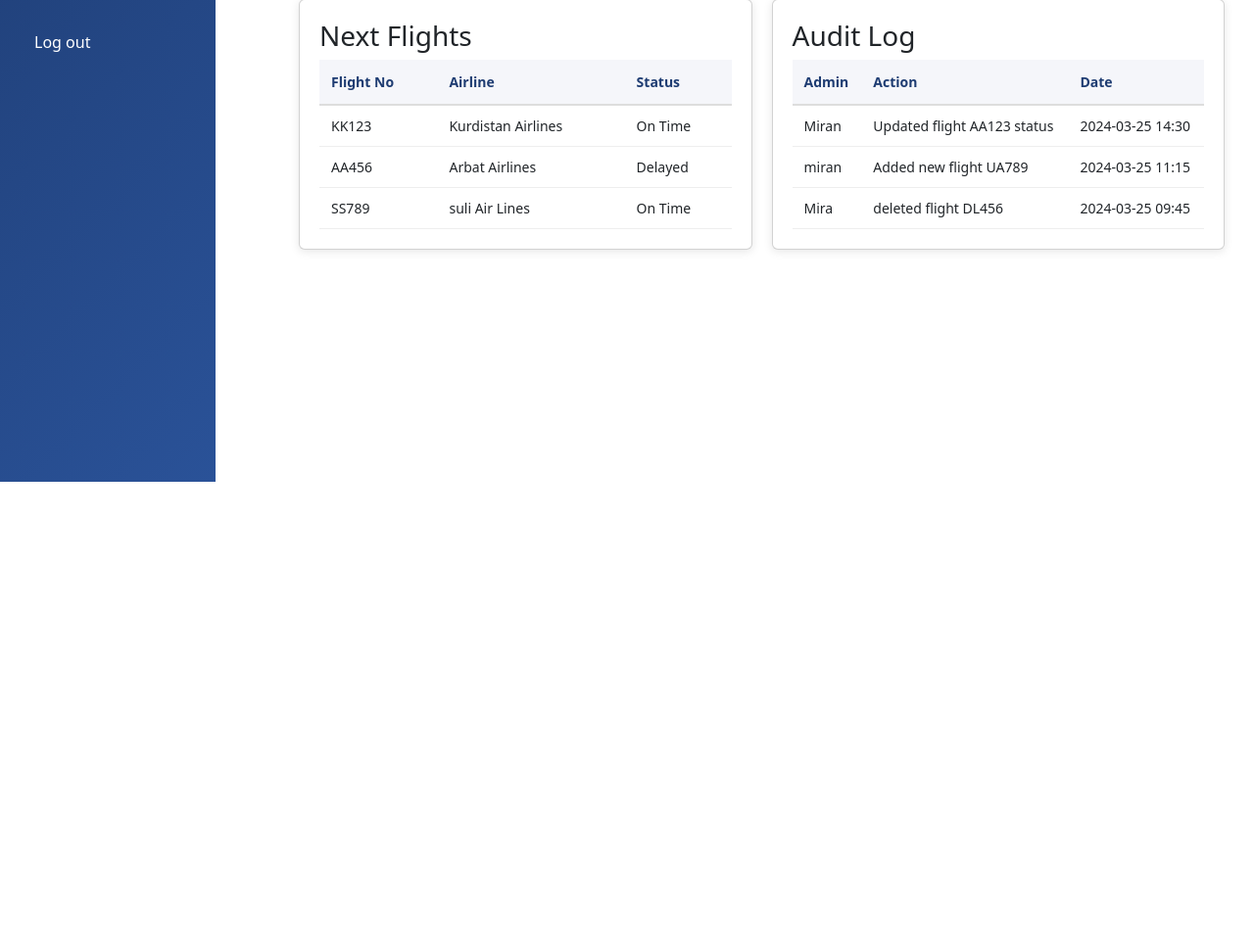
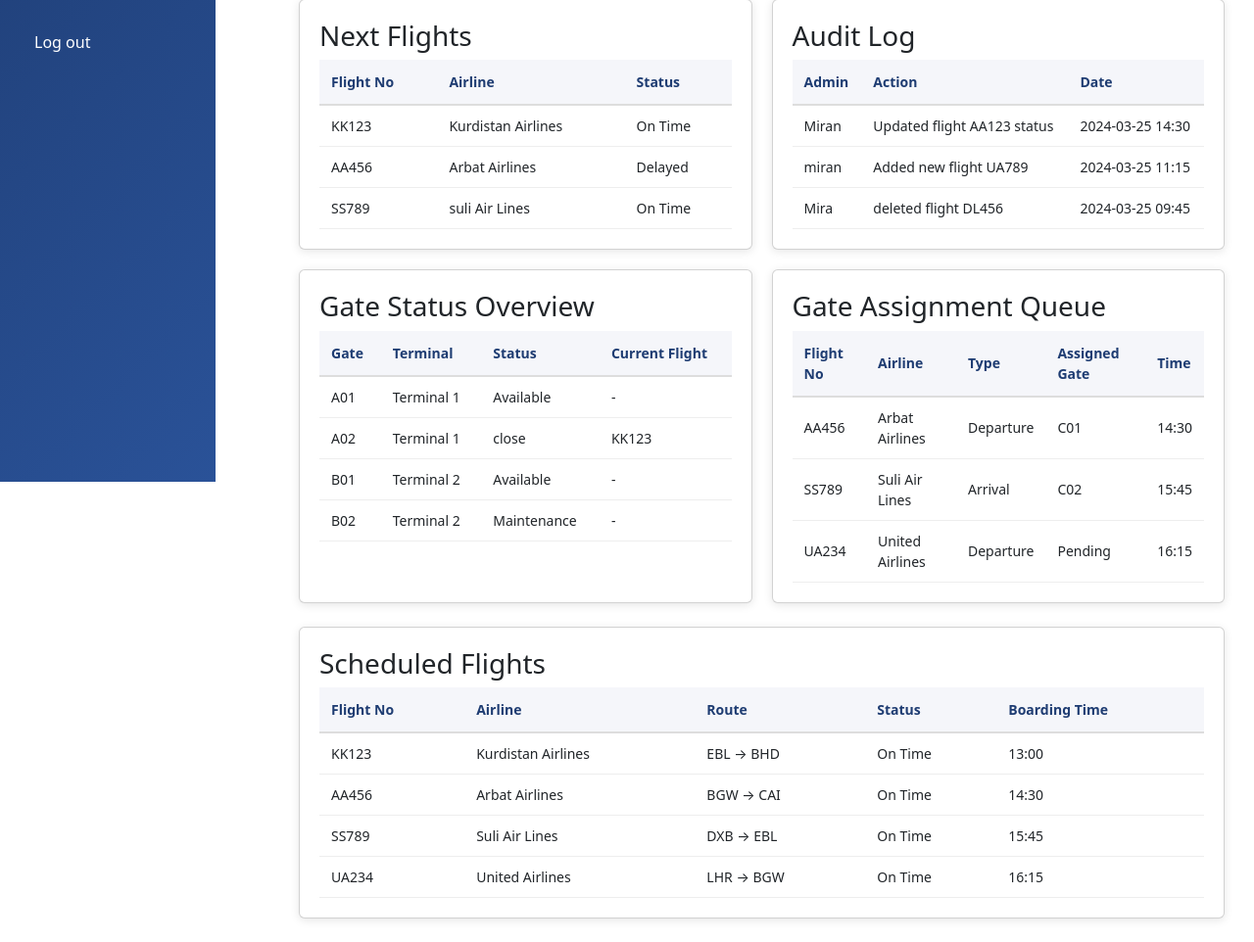
Before and after one commit to paiwast8303/airport, a PHP site: page /dashboard.php in a window 1280 px wide. Shown: the part 308-1270 px from the top of the page at 98% size. Before the commit the page ends 800 px from the top, so only its background shows below. Run offline with PHP 8.4, Linux system fonts and the light colour scheme; the visitor is signed in with stand-in values (Sample User, id 1); data that the repository does not hold is empty.

Commit message:
Dashboard page updated on admin web. i added 3 container 2 container for gate manager and 1 container for flight manager and i fixed a css issue  on card grid

```diff
--- a/admin/dashboard.php
+++ b/admin/dashboard.php
@@ -18,7 +18,7 @@ $qda = mysqli_query($db, "SELECT * FROM `admin`")
 <head>
     <meta charset="UTF-8">
     <meta name="viewport" content="width=device-width, initial-scale=1.0">
-    <title>Document</title>
+    <title>Dashboard</title>
 <link rel="stylesheet" href="style/dashboard.css">
     <link href="https://cdn.jsdelivr.net/npm/bootstrap@5.3.8/dist/css/bootstrap.min.css" rel="stylesheet" integrity="sha384-sRIl4kxILFvY47J16cr9ZwB07vP4J8+LH7qKQnuqkuIAvNWLzeN8tE5YBujZqJLB" crossorigin="anonymous">
 </head>
@@ -139,8 +139,127 @@ $qda = mysqli_query($db, "SELECT * FROM `admin`")
 
                     </table>
                 </div>
+                <?php if ($roles != 'Flight Manger'): ?>
+                <div class="card">
+    <h3>Gate Status Overview</h3>
+    <table>
+        <tr>
+            <th>Gate</th>
+            <th>Terminal</th>
+            <th>Status</th>
+            <th>Current Flight</th>
+        </tr>
+        <tr>
+            <td>A01</td>
+            <td>Terminal 1</td>
+            <td>Available</td>
+            <td>-</td>
+        </tr>
+        <tr>
+            <td>A02</td>
+            <td>Terminal 1</td>
+            <td>close</td>
+            <td>KK123</td>
+        </tr>
+        <tr>
+            <td>B01</td>
+            <td>Terminal 2</td>
+            <td>Available</td>
+            <td>-</td>
+        </tr>
+        <tr>
+            <td>B02</td>
+            <td>Terminal 2</td>
+            <td>Maintenance</td>
+            <td>-</td>
+        </tr>
+    </table>
+</div>
+
+<div class="card">
+    <h3>Gate Assignment Queue</h3>
+    <table>
+        <tr>
+            <th>Flight No</th>
+            <th>Airline</th>
+            <th>Type</th>
+            <th>Assigned Gate</th>
+            <th>Time</th>
+        </tr>
+        <tr>
+            <td>AA456</td>
+            <td>Arbat Airlines</td>
+            <td>Departure</td>
+            <td>C01</td>
+            <td>14:30</td>
+        </tr>
+        <tr>
+            <td>SS789</td>
+            <td>Suli Air Lines</td>
+            <td>Arrival</td>
+            <td>C02</td>
+            <td>15:45</td>
+        </tr>
+        <tr>
+            <td>UA234</td>
+            <td>United Airlines</td>
+            <td>Departure</td>
+            <td>Pending</td>
+            <td>16:15</td>
+        </tr>
+    </table>
+</div>
+<?php endif; ?>
+
+
             </div>
+            <br>
+            <?php if ($roles != 'Gate Manger'): ?>
+            <div class="card">
+    <h3>Scheduled Flights</h3>
+    <table>
+        <tr>
+            <th>Flight No</th>
+            <th>Airline</th>
+            <th>Route</th>
+            <th>Status</th>
+            <th>Boarding Time</th>
+        </tr>
+        <tr>
+            <td>KK123</td>
+            <td>Kurdistan Airlines</td>
+            <td>EBL → BHD</td>
+            <td>On Time</td>
+            <td>13:00</td>
+        </tr>
+        <tr>
+            <td>AA456</td>
+            <td>Arbat Airlines</td>
+            <td>BGW → CAI</td>
+            <td>On Time</td>
+            <td>14:30</td>
+        </tr>
+        <tr>
+            <td>SS789</td>
+            <td>Suli Air Lines</td>
+            <td>DXB → EBL</td>
+            <td>On Time</td>
+            <td>15:45</td>
+        </tr>
+        <tr>
+            <td>UA234</td>
+            <td>United Airlines</td>
+            <td>LHR → BGW</td>
+            <td>On Time</td>
+            <td>16:15</td>
+        </tr>
+    </table>
+</div>
+<?php endif; ?>
+
+ <br>
         </div>
     </div>
+
 </body>
 </html>
--- a/admin/style/dashboard.css
+++ b/admin/style/dashboard.css
@@ -64,11 +64,11 @@
             align-items: center;
         }
         .dashboardd {
-            display: grid;
-            grid-template-columns: repeat(auto-fit,minmax(300px,1fr));
-            gap: 20px;
-            margin-top: 20px;
-        }
+    display: grid;
+    grid-template-columns: repeat(2, 1fr); /* ⭐ 3 cards */
+    gap: 20px;
+    margin-top: 20px;
+}
            .card {
             background: white;
             padding: 20px;
```
